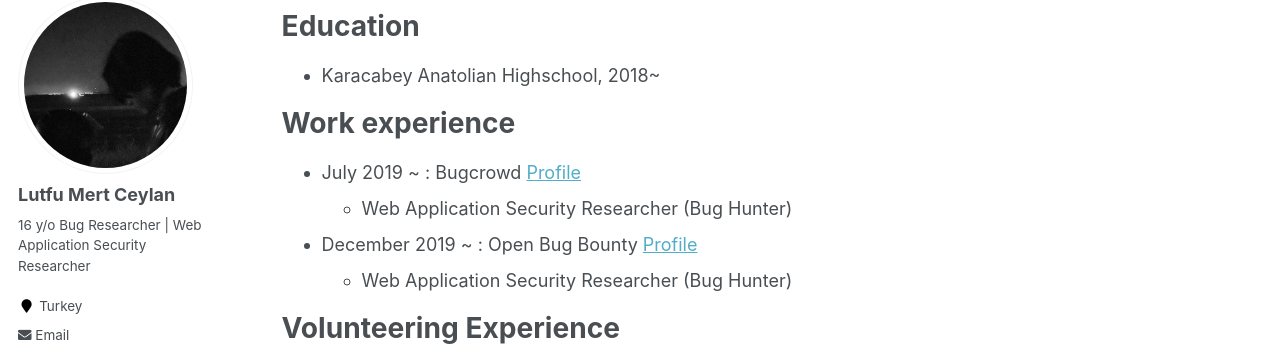
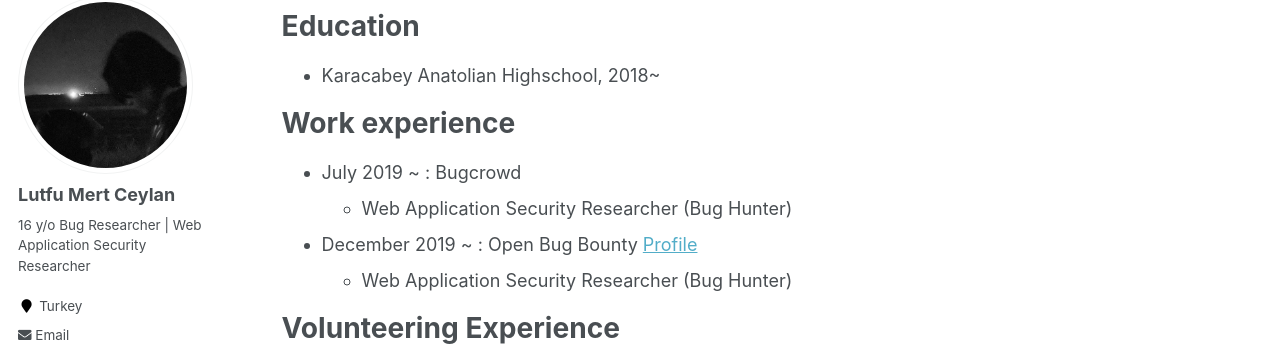
Before and after one commit to lutfumertceylan/mywebsite, a Jekyll site: the page built from _pages/cv.md, in a window 1280 px wide and 900 px high. Shown: the part 122-477 px from the top of the window. Built offline with Jekyll 4.4.1, drawn with Linux system fonts in a browser that asks for light colours.

Commit message:
Update cv.md

```diff
--- a/_pages/cv.md
+++ b/_pages/cv.md
@@ -18,7 +18,7 @@ Education
 Work experience
 ======
 
-* July 2019 ~ : Bugcrowd [Profile](https://bugcrowd.com/zunfixe)
+* July 2019 ~ : Bugcrowd
   - Web Application Security Researcher (Bug Hunter)
 
 * December 2019 ~ : Open Bug Bounty [Profile](https://www.openbugbounty.org/researchers/MertC/)
```
